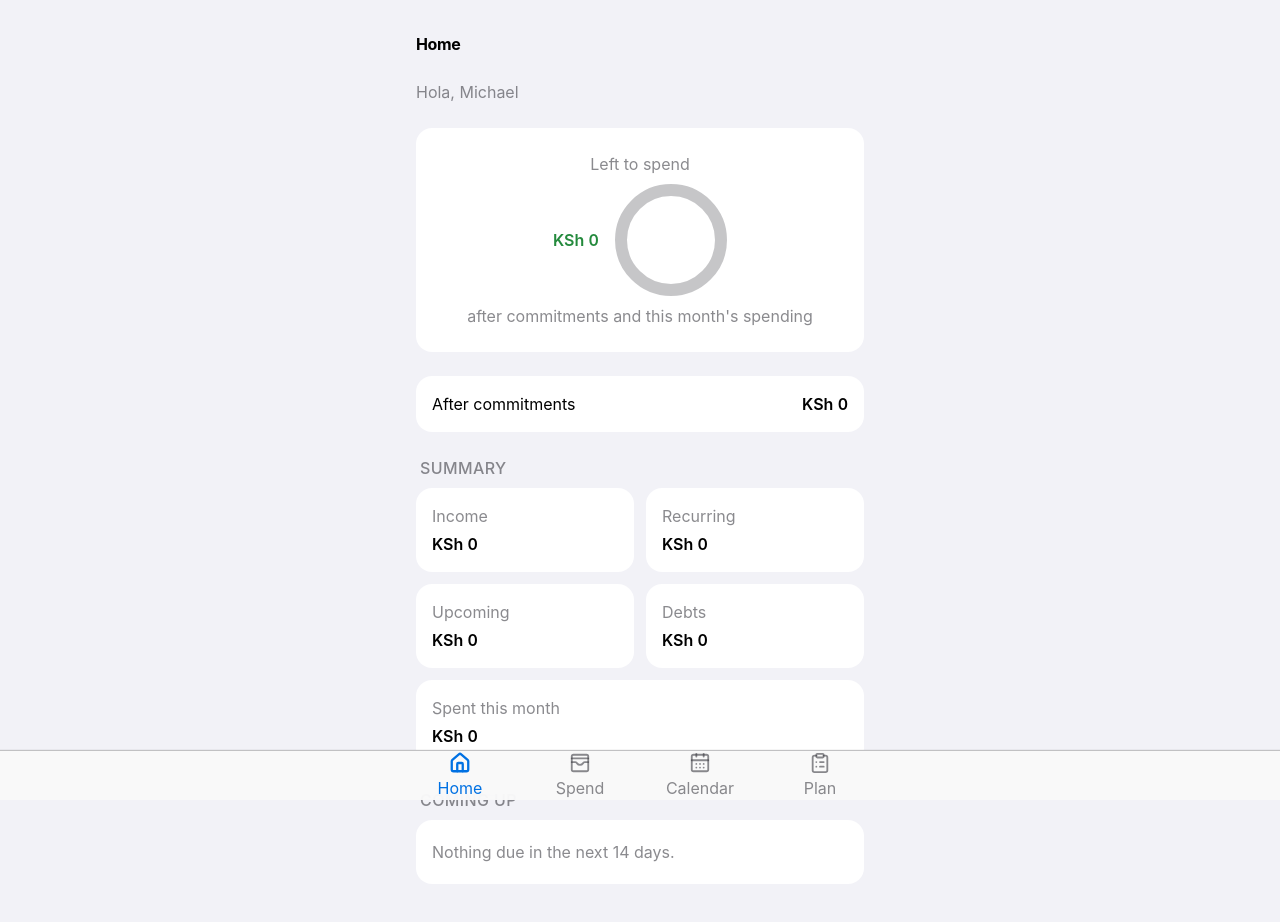
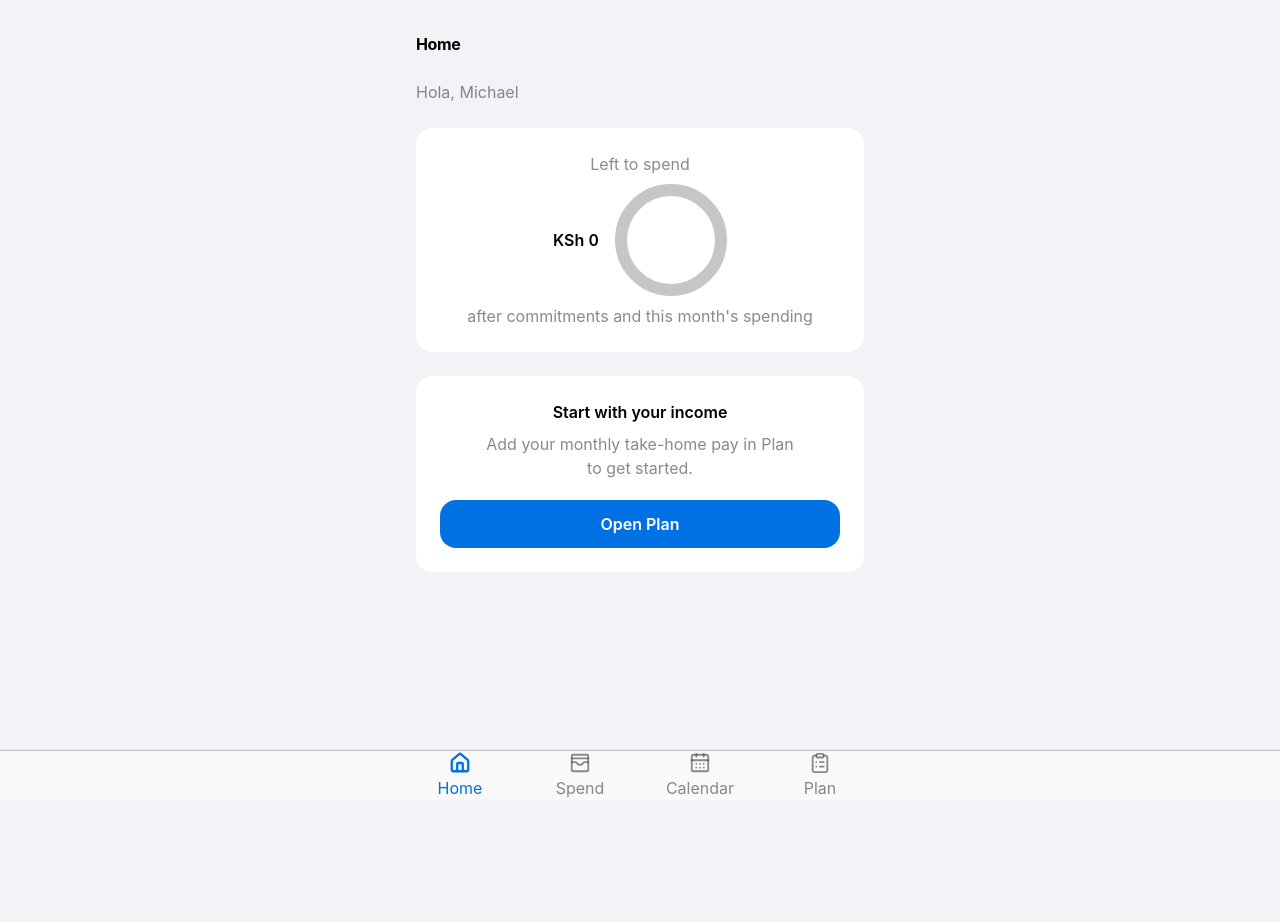
Before and after one commit to Michael-Franklyn-MDF/salary-planner, a React (Vite) app: page / in a window 1280 px wide. Shown: the top 922 px of the page. After the commit the page ends 800 px from the top, so only its background shows below. Built offline with nearby package versions, Linux system fonts and the light colour scheme.

Commit message:
feat: add Home first-run state
Co-authored-by: Copilot <223556219+Copilot@users.noreply.github.com>

```diff
--- a/src/App.tsx
+++ b/src/App.tsx
@@ -26,7 +26,7 @@ function AppContent({ update }: AppProps) {
 
   return (
     <>
-      {activeTab === 'spend' ? <SpendTab draftAmount={spendAmount} onDraftAmountChange={setSpendAmount} /> : activeTab === 'home' ? <HomeTab coldLaunch={coldLaunch} onOpenCalendar={(date) => { setCalendarDate(date); setActiveTab('calendar') }} /> : activeTab === 'calendar' ? <CalendarTab initialDate={calendarDate} onOpenPlan={() => setActiveTab('plan')} /> : <PlanTab />}
+      {activeTab === 'spend' ? <SpendTab draftAmount={spendAmount} onDraftAmountChange={setSpendAmount} /> : activeTab === 'home' ? <HomeTab coldLaunch={coldLaunch} onOpenCalendar={(date) => { setCalendarDate(date); setActiveTab('calendar') }} onOpenPlan={() => setActiveTab('plan')} /> : activeTab === 'calendar' ? <CalendarTab initialDate={calendarDate} onOpenPlan={() => setActiveTab('plan')} /> : <PlanTab />}
       {activeTab !== 'home' && <MiniPlayer amount={remainingToSpend} onOpenHome={() => setActiveTab('home')} />}
       <TabBar activeTab={activeTab} entering={coldLaunch} onTabChange={setActiveTab} />
       {update && <UpdatePrompt onUpdate={update} />}
--- a/src/features/home/HomeTab.tsx
+++ b/src/features/home/HomeTab.tsx
@@ -8,39 +8,45 @@ import { useColdLaunch, useReducedMotion } from '@/hooks/useColdLaunch'
 import { greetings } from '@/lib/greetings'
 import { useEffect, useState } from 'react'
 
-export function HomeTab({ onOpenCalendar, coldLaunch }: HomeTabProps = {}) {
+export function HomeTab({ onOpenCalendar, onOpenPlan, coldLaunch }: HomeTabProps = {}) {
   const detectedColdLaunch = useColdLaunch()
-  return <HomeTabContent coldLaunch={coldLaunch ?? detectedColdLaunch} onOpenCalendar={onOpenCalendar} />
+  return <HomeTabContent coldLaunch={coldLaunch ?? detectedColdLaunch} onOpenCalendar={onOpenCalendar} onOpenPlan={onOpenPlan} />
 }
 
 interface HomeTabContentProps extends HomeTabProps {
   coldLaunch: boolean
 }
 
-function HomeTabContent({ onOpenCalendar, coldLaunch }: HomeTabContentProps) {
+function HomeTabContent({ onOpenCalendar, onOpenPlan, coldLaunch }: HomeTabContentProps) {
   const { state } = useAppState()
   const [year, month, day] = today().split('-').map(Number)
   const rangeEnd = new Date(year, month - 1, day + 14)
   const rangeEndString = `${rangeEnd.getFullYear()}-${String(rangeEnd.getMonth() + 1).padStart(2, '0')}-${String(rangeEnd.getDate()).padStart(2, '0')}`
   const upcoming = dueItemsForRange(state, today(), rangeEndString).slice(0, 3)
-  return <HomeContent upcoming={upcoming} coldLaunch={coldLaunch} onOpenCalendar={onOpenCalendar} />
+  return <HomeContent upcoming={upcoming} coldLaunch={coldLaunch} onOpenCalendar={onOpenCalendar} onOpenPlan={onOpenPlan} />
 }
 
 interface HomeTabProps {
   onOpenCalendar?: (date: string) => void
+  onOpenPlan?: () => void
   coldLaunch?: boolean
 }
 
-function HomeContent({ onOpenCalendar, upcoming, coldLaunch }: HomeTabProps & { upcoming: Array<CalendarDueItem & { date: string }>; coldLaunch: boolean }) {
+function HomeContent({ onOpenCalendar, onOpenPlan, upcoming, coldLaunch }: HomeTabProps & { upcoming: Array<CalendarDueItem & { date: string }>; coldLaunch: boolean }) {
   const { state } = useAppState()
   const reducedMotion = useReducedMotion()
   const summary = calculateSummary(state, today())
   const overspent = summary.remainingToSpend < 0
+  const firstRun = summary.income === 0
+    && state.recurring.length === 0
+    && state.oneOffs.length === 0
+    && state.debts.length === 0
+    && state.dailySpend.length === 0
   const shouldAnimate = coldLaunch && !reducedMotion
   const [greetingIndex, setGreetingIndex] = useState(0)
   const [animatedAmount, setAnimatedAmount] = useState(0)
   const displayedAmount = shouldAnimate ? animatedAmount : summary.remainingToSpend
-  const progress = summary.remaining > 0 ? summary.remainingToSpend / summary.remaining : 0
+  const progress = firstRun ? 0 : summary.remaining > 0 ? summary.remainingToSpend / summary.remaining : 0
 
   useEffect(() => {
     if (!coldLaunch) return
@@ -81,7 +87,7 @@ function HomeContent({ onOpenCalendar, upcoming, coldLaunch }: HomeTabProps & {
         <div className="mt-2 flex items-center justify-center gap-4">
           <p
             aria-label={`Left to spend, ${formatMoney(summary.remainingToSpend)}`}
-            className={`overflow-hidden text-hero font-semibold tabular-nums ${overspent ? 'text-bad' : 'text-good'}`}
+            className={`overflow-hidden text-hero font-semibold tabular-nums ${firstRun ? 'text-foreground' : overspent ? 'text-bad' : 'text-good'}`}
           >
             {formatMoney(displayedAmount)}
           </p>
@@ -89,6 +95,16 @@ function HomeContent({ onOpenCalendar, upcoming, coldLaunch }: HomeTabProps & {
         </div>
         <p className="mt-2 text-footnote text-muted">after commitments and this month's spending</p>
       </section>
+      {firstRun ? (
+        <section className="rounded-2xl bg-surface p-6 text-center" aria-labelledby="first-run-heading">
+          <h2 id="first-run-heading" className="text-title font-semibold">Start with your income</h2>
+          <p className="mx-auto mt-2 max-w-xs text-subhead text-muted">Add your monthly take-home pay in Plan to get started.</p>
+          <button type="button" className="mt-5 min-h-12 w-full rounded-xl bg-accent font-semibold text-white" onClick={onOpenPlan}>
+            Open Plan
+          </button>
+        </section>
+      ) : (
+        <>
       <div className="flex items-center justify-between rounded-xl bg-surface px-4 py-4">
         <span className="text-body">After commitments</span>
         <span className="text-headline font-semibold tabular-nums">{formatMoney(summary.remaining)}</span>
@@ -123,6 +139,8 @@ function HomeContent({ onOpenCalendar, upcoming, coldLaunch }: HomeTabProps & {
           })}
         </div>
       </section>
+        </>
+      )}
     </main>
   )
 }
```
Also changed, not shown: 2 other files (tests, documents, lock files or other folders).
